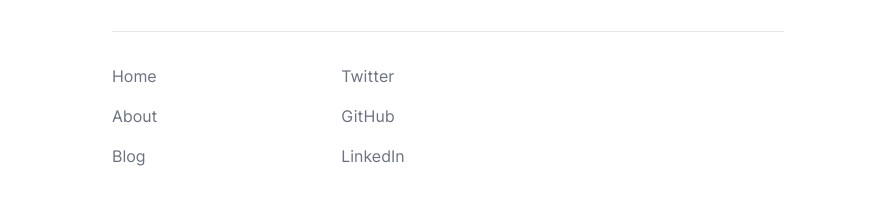
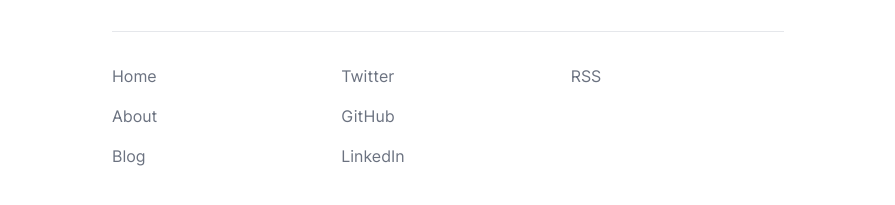
Before and after one commit to rodmansw/rodmansw-web, a Next.js app: page / in a window 1280 px wide. Shown: the part 603-808 px from the top of the page, without its empty margins (192-1087 px from the left). Built offline with nearby package versions, Linux system fonts and the light colour scheme; what @tailwindcss/typography would draw is missing.

Commit message:
Add RSS to footer

```diff
--- a/components/Footer.js
+++ b/components/Footer.js
@@ -38,6 +38,12 @@
             LinkedIn
           </ExternalLink>
         </div>
+
+        <div className="flex flex-col space-y-4">
+          <Link href="/feed.xml">
+            <a className="text-gray-500 hover:text-gray-600 transition">RSS</a>
+          </Link>
+        </div>
       </div>
     </footer>
   )
```
